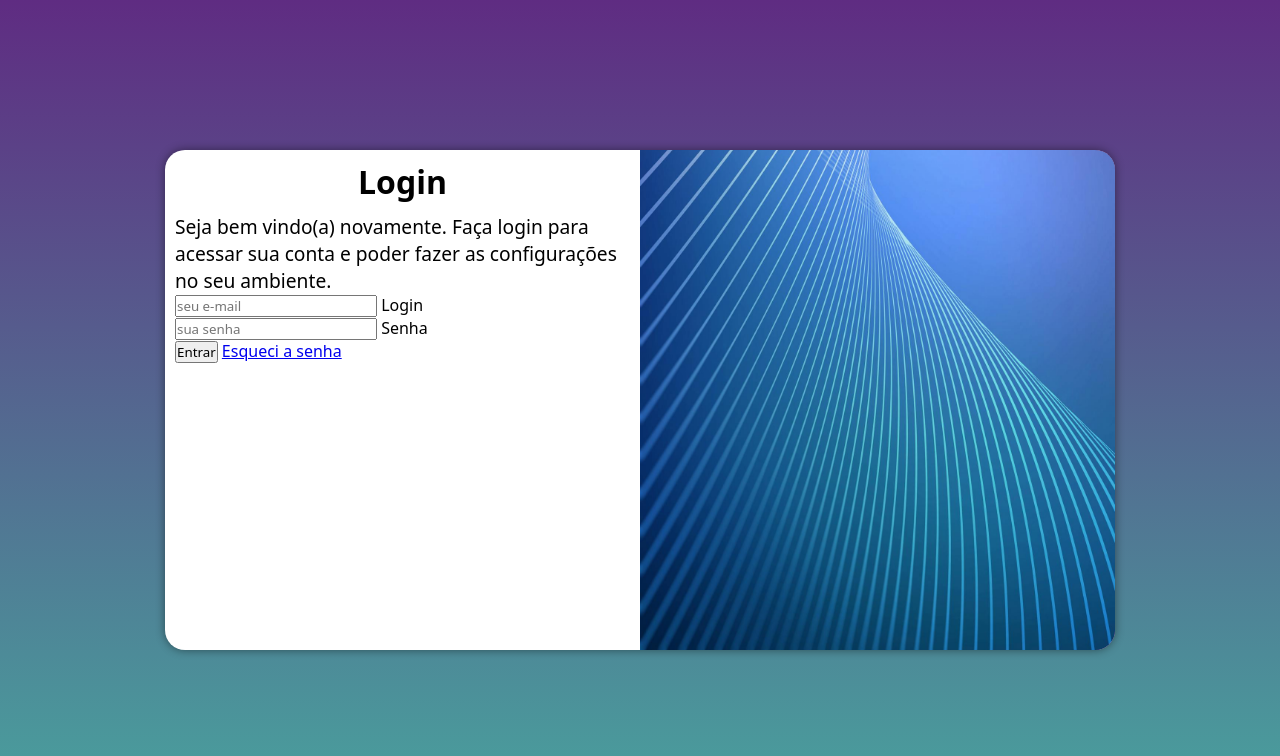
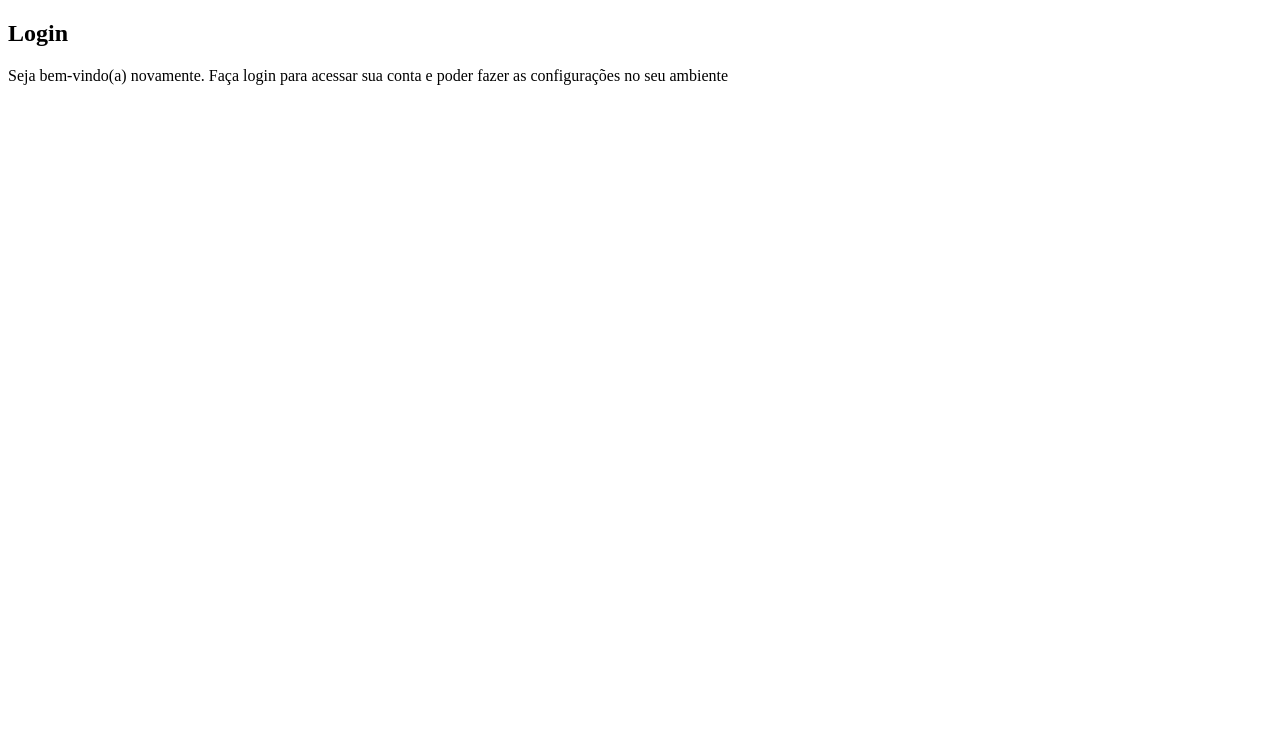
Before and after one commit to vivifsantos/projeto-login, a plain HTML site: page index.html in a window 1280 px wide. Drawn offline with Linux system fonts and the light colour scheme.

Commit message:
Atualizado

```diff
--- a/estilos/media-query.css
+++ b/estilos/media-query.css
@@ -8,46 +8,3 @@ Tablet: 768px até 992px;
 Desktop: 992px até 1200px;
 Grandes telas: acima de 1200px
 */
-
-@media screen and (min-width: 768px) and (max-width: 992px){
-    body {
-        background-image: linear-gradient(to top, #49a09d, #5f2c82);
-    }
-    section#login {
-        width: 80vw;
-    }
-    section#login > div#imagem {
-        float: left;
-        width: 30%;
-        height: 100%;
-    }
-    section#login > div#formulario {
-        float: right;
-        width: 70%;
-    }
-
-}
-
-@media screen and (min-width: 992px) {
-    body {
-        background-image: linear-gradient(to top, #49a09d, #5f2c82);
-    }
-    section#login {
-        width: 950px;
-    }
-    section#login > div#imagem {
-        float: right;
-        width: 50%;
-        height: 100%;
-    }
-    section#login > div#formulario {
-        float: left;
-        width: 50%;
-    }
-    div#formulario > h1 {
-        font-size: 2em;
-    }
-    div#formulario > p {
-        font-size: 1.2em;
-    }
-}
--- a/estilos/style.css
+++ b/estilos/style.css
@@ -5,56 +5,3 @@
     Verde: #49a09d
     Lilás: #5f2c82
 */
-
-*{
-    font-family: system-ui, -apple-system, BlinkMacSystemFont, 'Segoe UI', Roboto, Oxygen, Ubuntu, Cantarell, 'Open Sans', 'Helvetica Neue', sans-serif;
-    padding: 0px;
-    margin: 0px;
-    box-sizing: border-box;
-}
-body, html {
-    background-color: #5f2c82;
-    height: 100vh;
-    width: 100vw;
-}
-main {
-    position: relative;
-    height: 100vh;
-    width: 100vw;
-}
-section#login {
-    background-color: white;
-    width: 250px;
-    height: 500px;
-    border-radius: 20px;
-    position: absolute;
-    top: 50%;
-    left: 50%;
-    transform: translate(-50%, -50%);
-    overflow: hidden;
-    box-shadow: 0px 0px 10px rgba(0, 0, 0, 0.455);
-
-    transition: width 0.3s, heigth .3s;
-    transition-timing-function: ease;
-}
-section#login > div#imagem {
-    display: block;
-    background: #5f2c82 url(../imagens/pexels-sean-whang-804269.jpg) no-repeat;
-    height: 200px;
-    background-size: cover;
-    background-position: left bottom;
-}
-section#login > div#formulario {
-    display: block;
-    padding: 10px;
-
-}
-
-div#formulario > h1 {
-    text-align: center;
-    margin-bottom: 10px;
-}
-
-div#formulario > p {
-    font-size: 0.8em;
-}
--- a/index.html
+++ b/index.html
@@ -1,11 +1,10 @@
 <!DOCTYPE html>
-<html lang="pt-br">
+<html lang="en">
 <head>
     <meta charset="UTF-8">
     <meta name="viewport" content="width=device-width, initial-scale=1.0">
-    <title>Document</title>
+    <title>Login</title>
     <link rel="stylesheet" href="estilos/style.css">
-    <link rel="stylesheet" href="estilos/media-query.css">
 </head>
 <body>
     <main>
@@ -15,21 +14,9 @@
             </div>
             <div id="formulario">
                 <h1>Login</h1>
-                <p>Seja bem vindo(a) novamente. Faça login para acessar sua conta e poder fazer as configurações no seu ambiente.</p>
-                <form action="login.php" method="post" autocomplete="on">
-                    <div class="campo">
+                <p>Seja bem-vindo(a) novamente. Faça login para acessar sua conta e poder fazer as configurações no seu ambiente</p>
+                <form action="login.php" method="post"></form>
 
-                        <input type="email" name="login" id="ilogin" placeholder="seu e-mail" autocomplete="email" required maxlength="30">
-                        <label for="ilogin">Login</label>
-                    </div>
-                    <div class="campo">
-
-                        <input type="password" name="senha" id="isenha" placeholder="sua senha" autocomplete="current-password"required minlength="8" maxlength="20">
-                        <label for="isenha">Senha</label>
-                    </div>
-                    <input type="submit" value="Entrar">
-                    <a href="esqueci.html">Esqueci a senha</a>
-                </form>
             </div>
         </section>
     </main>
```
